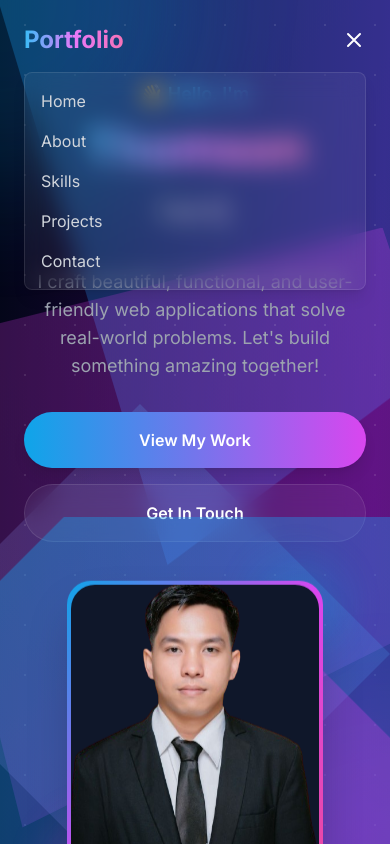
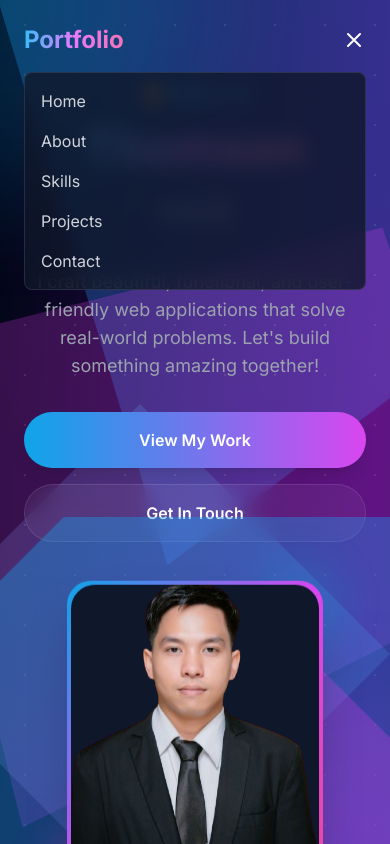
Before and after one commit to ThomsonSimbolon/my-portofolio-v2, a Next.js app: page / in a window 390 px wide. Both pictures are taken after a click on the button 354 px from the left and 40 px from the top of the page. Shown: the top 844 px of the page. Built offline with nearby package versions, Linux system fonts and the light colour scheme.

Commit message:
Perbaiakan Navbar

```diff
--- a/app/globals.css
+++ b/app/globals.css
@@ -46,16 +46,14 @@
 /* Glassmorphism effect */
 .glass {
   background: rgba(255, 255, 255, 0.05);
-  -webkit-backdrop-filter: blur(12px);
-  backdrop-filter: blur(12px);
+  backdrop-filter: blur(10px);
   border: 1px solid rgba(255, 255, 255, 0.1);
 }
 
 /* Glassmorphism effect - dark variant for mobile menu */
 .glass-dark {
-  background: rgba(255, 255, 255, 0.05);
-  -webkit-backdrop-filter: blur(12px);
-  backdrop-filter: blur(12px);
+  background: rgba(15, 23, 42, 0.8);
+  backdrop-filter: blur(10px);
   border: 1px solid rgba(255, 255, 255, 0.1);
 }
 
--- a/components/Navbar.tsx
+++ b/components/Navbar.tsx
@@ -100,7 +100,7 @@ export default function Navbar() {
 
       {/* Mobile Menu */}
       {isMobileMenuOpen && (
-        <div className="md:hidden bg-white/5 backdrop-blur-md border border-white/10 mt-4 mx-6 rounded-lg p-4 animate-fade-in shadow-lg">
+        <div className="md:hidden glass-dark mt-4 mx-6 rounded-lg p-4 animate-fade-in">
           <div className="flex flex-col gap-4">
             {navLinks.map((link) => (
               <a
```
